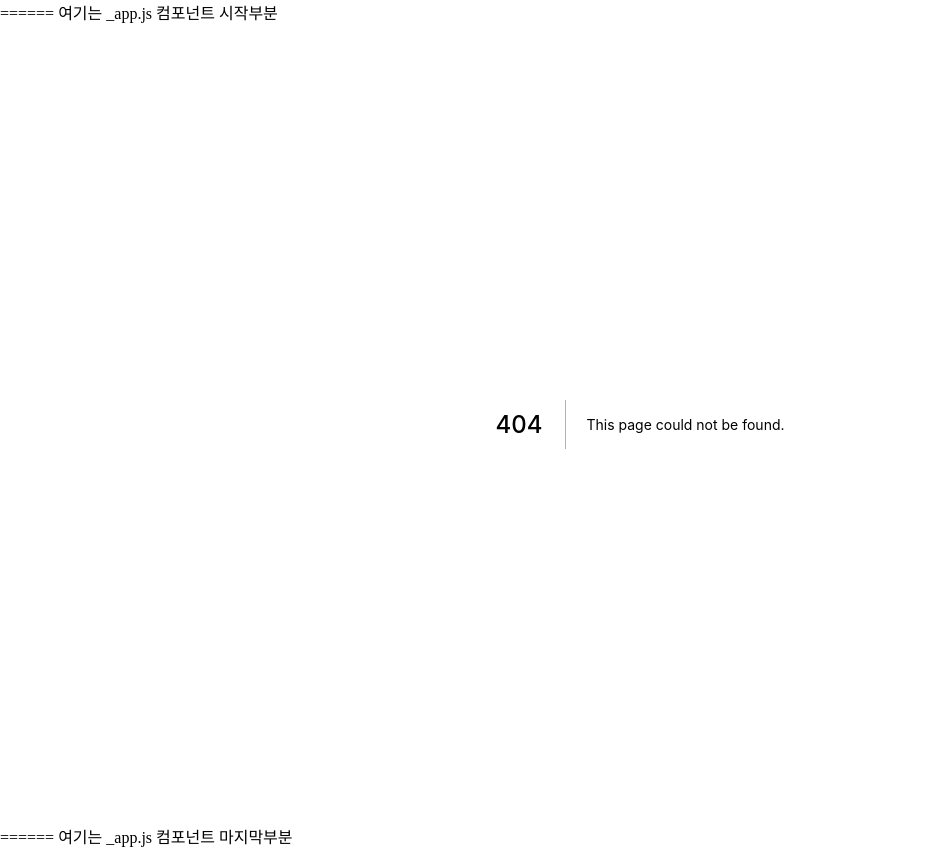
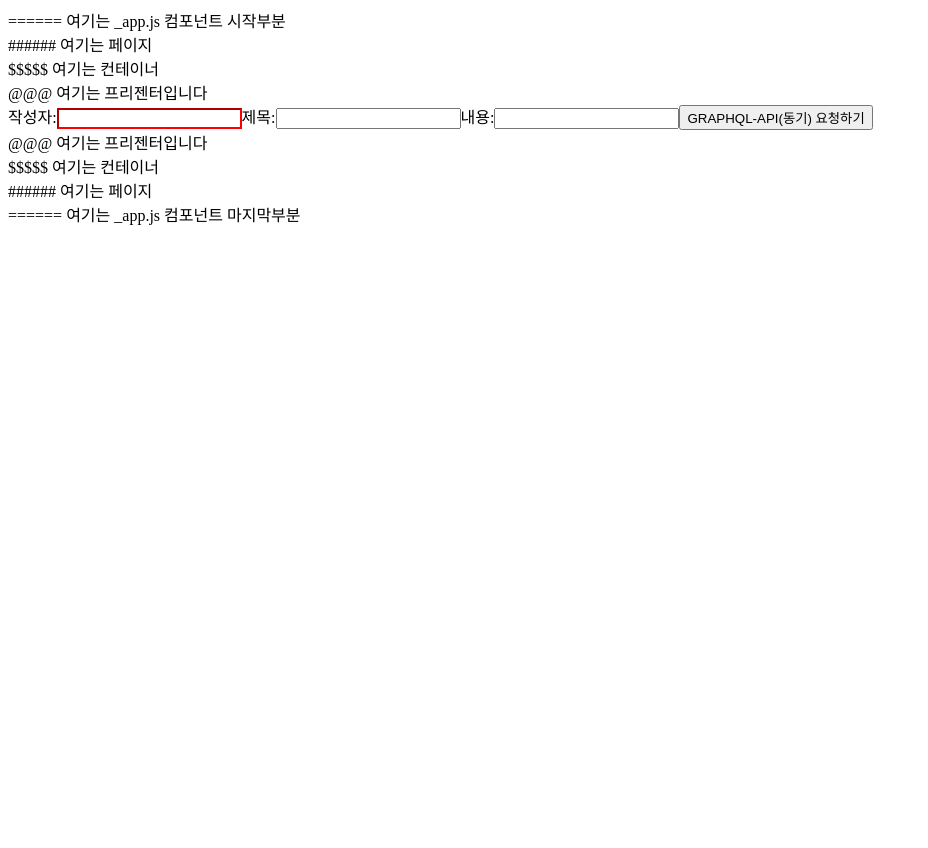
Before and after one commit to sounwoo/React-Next, a Next.js app in the folder class/: page /section07/07-01-set-state in a window 1280 px wide. Before the commit this address had no page. Shown: the whole page, without its empty margins (0-928 px from the left). After the commit the page ends 800 px from the top, so only its background shows below. Built offline with nearby package versions, Linux system fonts and the light colour scheme.

Commit message:
set-state 원리 && map사용 예제

```diff
--- /dev/null
+++ b/class/pages/section07/07-01-set-state/index.js
@@ -0,0 +1,11 @@
+import BoardWrite from '../../../src/components/units/board/07-write/BoardWrite.container';
+
+export default function GraphqlMutationPage() {
+    return (
+        <>
+            <div>###### 여기는 페이지</div>
+            <BoardWrite />
+            <div>###### 여기는 페이지</div>
+        </>
+    );
+}
--- /dev/null
+++ b/class/src/components/units/board/07-write/BoardWrite.container.js
@@ -0,0 +1,54 @@
+import { useMutation } from '@apollo/client';
+import { useState } from 'react';
+import BoardWriteUI from './BoardWrite.presenter';
+import { CREATE_BOARD } from './BoardWrite.queries';
+
+export default function BoardWrite() {
+    const [isActive, setIsActive] = useState(false);
+    const [writer, setWriter] = useState('');
+    const [title, setTitle] = useState('');
+    const [contents, setContents] = useState('');
+    const [createBoard] = useMutation(CREATE_BOARD);
+
+    const onClickSubmit = async () => {
+        const result = await createBoard({
+            // $ 역할을 해줌
+            variables: {
+                writer,
+                title,
+                contents,
+            },
+        });
+        console.log(result);
+        alert(result.data.createBoard.message);
+    };
+
+    const onChangeWriter = (event) => {
+        setWriter(event.target.value);
+        if (event.target.value && title && contents) setIsActive(true);
+    };
+
+    const onChangeTitle = (event) => {
+        setTitle(event.target.value);
+        if (writer && event.target.value && contents) setIsActive(true);
+    };
+
+    const onChangeContents = (event) => {
+        setContents(event.target.value);
+        if (writer && title && event.target.value) setIsActive(true);
+    };
+
+    return (
+        <>
+            <div>$$$$$ 여기는 컨테이너</div>
+            <BoardWriteUI
+                onClickSubmit={onClickSubmit}
+                onChangeWriter={onChangeWriter}
+                onChangeTitle={onChangeTitle}
+                onChangeContents={onChangeContents}
+                isActive={isActive}
+            />
+            <div>$$$$$ 여기는 컨테이너</div>
+        </>
+    );
+}
--- /dev/null
+++ b/class/src/components/units/board/07-write/BoardWrite.presenter.js
@@ -0,0 +1,19 @@
+import { BlueButton, RedInput } from './BoardWrite.styles';
+
+export default function BoardWriteUI(props) {
+    return (
+        <>
+            <div>@@@ 여기는 프리젠터입니다</div>
+            작성자:
+            <RedInput type="text" onChange={props.onChangeWriter} />
+            제목:
+            <input type="text" onChange={props.onChangeTitle} />
+            내용:
+            <input type="text" onChange={props.onChangeContents} />
+            <BlueButton onClick={props.onClickSubmit} isActive={props.isActive}>
+                GRAPHQL-API(동기) 요청하기
+            </BlueButton>
+            <div>@@@ 여기는 프리젠터입니다</div>
+        </>
+    );
+}
--- /dev/null
+++ b/class/src/components/units/board/07-write/BoardWrite.queries.js
@@ -0,0 +1,13 @@
+import { gql } from '@apollo/client';
+
+export const CREATE_BOARD = gql`
+    # 타입정의
+    mutation createBoard($writer: String, $title: String, $contents: String) {
+        # 실제 우리가 전달할 변수 적는 곳
+        createBoard(writer: $writer, title: $title, contents: $contents) {
+            _id
+            number
+            message
+        }
+    }
+`;
--- /dev/null
+++ b/class/src/components/units/board/07-write/BoardWrite.styles.js
@@ -0,0 +1,9 @@
+import styled from '@emotion/styled';
+
+export const RedInput = styled.input`
+    border-color: red;
+`;
+
+export const BlueButton = styled.button`
+    background-color: ${(props) => (props.isActive ? 'yellow' : '')};
+`;
```
Also changed, not shown: class/pages/section08/08-01-map-fruits/index.js (added, +42 -0 lines).
